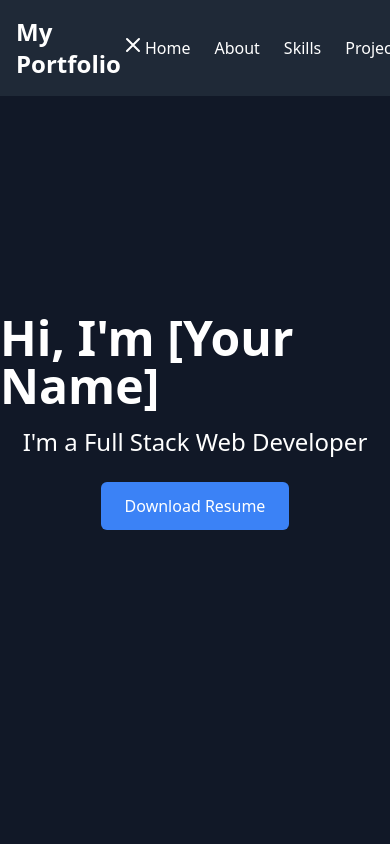
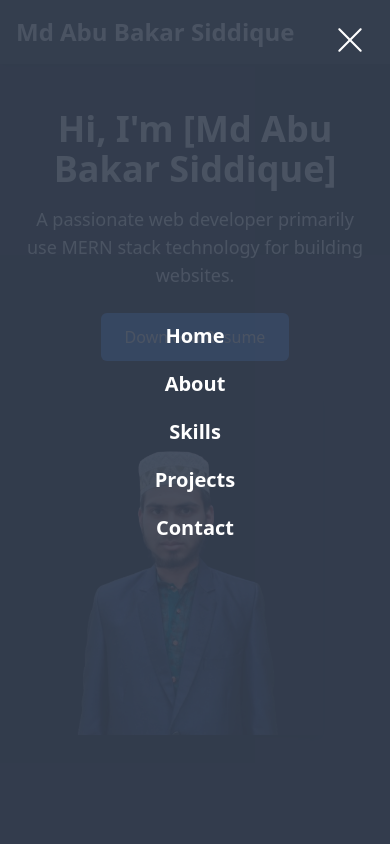
Before and after one commit to abubakar308/portfolio, a React (Vite) app: page / in a window 390 px wide. Both pictures are taken after a click on the button 362 px from the left and 29 px from the top of the page. Shown: the top 844 px of the page. Built offline with nearby package versions, Linux system fonts and the light colour scheme.

Commit message:
updated navbar and herosection

```diff
--- a/package.json
+++ b/package.json
@@ -14,6 +14,7 @@
     "match-sorter": "^8.0.0",
     "react": "^19.0.0",
     "react-dom": "^19.0.0",
+    "react-icons": "^5.5.0",
     "react-router-dom": "^7.3.0",
     "react-router-hash-link": "^2.4.3",
     "sort-by": "^1.2.0"
--- a/src/components/HeroSection.jsx
+++ b/src/components/HeroSection.jsx
@@ -1,13 +1,27 @@
-
+import profile from "../assets/profile.png"
 const HeroSection = () => {
     return (
-        <section id="home" className="h-screen bg-gray-900 text-white flex flex-col justify-center items-center">
-        <h1 className="text-5xl font-semibold">Hi, I'm [Your Name]</h1>
-        <p className="mt-4 text-2xl">I'm a Full Stack Web Developer</p>
-        <a href="path-to-resume.pdf" download>
-          <button className="bg-blue-500 text-white px-6 py-3 mt-6 rounded-md hover:bg-blue-700">Download Resume</button>
-        </a>
-      </section>
+        <section id="home" className="h-screen bg-gray-900 text-white flex flex-col lg:flex-row items-center justify-center px-6 lg:px-16">
+  {/* Left Content */}
+  <div className="text-center lg:text-left max-w-lg">
+    <h1 className="text-4xl lg:text-5xl font-semibold">Hi, I'm [Md Abu Bakar Siddique]</h1>
+    <p className="mt-4 text-lg lg:text-2xl">A passionate web developer primarily use MERN stack technology for building websites.</p>
+    <a href="path-to-resume.pdf" download>
+      <button className="bg-blue-500 text-white px-6 py-3 mt-6 rounded-md hover:bg-blue-700 transition">
+        Download Resume
+      </button>
+    </a>
+  </div>
+
+  {/* Right Image */}
+  <div className="mt-8 lg:mt-0 lg:ml-12">
+    <img
+      src={profile}
+      alt="Abubakar"
+      className="w-64 lg:w-80 shadow-lg"
+    />
+  </div>
+</section>
     );
 };
 
--- a/src/components/Navbar.jsx
+++ b/src/components/Navbar.jsx
@@ -1,48 +1,56 @@
 import React, { useState } from 'react';
+import { IoMenu } from 'react-icons/io5';
+import { MdMenu } from 'react-icons/md';
+import { RxCross1 } from 'react-icons/rx';
 import { HashLink } from 'react-router-hash-link';
 
 const Navbar = () => {
 
     const [isMenuOpen, setIsMenuOpen] = useState(false);
     return (
-        <nav className="bg-gray-800 text-white p-4 fixed w-full top-0 left-0 z-10">
+        <nav className="bg-gray-800 text-white p-4 fixed w-full top-0 left-0 z-10 shadow-md">
       <div className="max-w-7xl mx-auto flex justify-between items-center">
-          <div className="text-2xl font-bold">My Portfolio</div>
+        {/* Logo */}
+        <div className="text-2xl font-bold">Md Abu Bakar Siddique</div>
 
-          {/* Hamburger Menu Icon */}
+        {/* Hamburger Menu (Only on Mobile) */}
         <div className="lg:hidden">
-            <button onClick={() => setIsMenuOpen(!isMenuOpen)} className="text-white">
+          <button
+            onClick={() => setIsMenuOpen(!isMenuOpen)}
+            className="text-white">
             {isMenuOpen ? (
-                <svg xmlns="http://www.w3.org/2000/svg" fill="none" viewBox="0 0 24 24" stroke="currentColor" className="w-6 h-6">
-                  <path stroke-linecap="round" stroke-linejoin="round" stroke-width="2" d="M6 18L18 6M6 6l12 12" />
-                </svg>
+            ""
             ) : (
-                <svg xmlns="http://www.w3.org/2000/svg" fill="none" viewBox="0 0 24 24" stroke="currentColor" className="w-6 h-6">
-                  <path stroke-linecap="round" stroke-linejoin="round" stroke-width="2" d="M4 6h16M4 12h16M4 18h16" />
-                </svg>
+              <IoMenu size={32} />
             )}
           </button>
         </div>
 
-          {/* Navigation Links */}
-          <ul className={`flex space-x-6 lg:flex ${isMenuOpen ? 'block' : 'hidden'} lg:block`}>
-            <li>
-              <HashLink to="#home" className="hover:text-blue-500">Home</HashLink>
-            </li>
-            <li>
-              <HashLink to="#about" className="hover:text-blue-500">About</HashLink>
-            </li>
-            <li>
-              <HashLink to="#skills" className="hover:text-blue-500">Skills</HashLink>
-            </li>
-            <li>
-              <HashLink to="#projects" className="hover:text-blue-500">Projects</HashLink>
-            </li>
-            <li>
-              <HashLink to="#contact" className="hover:text-blue-500">Contact</HashLink>
-            </li>
+        {/* Desktop Navigation */}
+        <ul className="hidden lg:flex space-x-6">
+          <li><HashLink to="#home" className="hover:text-blue-500">Home</HashLink></li>
+          <li><HashLink to="#about" className="hover:text-blue-500">About</HashLink></li>
+          <li><HashLink to="#skills" className="hover:text-blue-500">Skills</HashLink></li>
+          <li><HashLink to="#projects" className="hover:text-blue-500">Projects</HashLink></li>
+          <li><HashLink to="#contact" className="hover:text-blue-500">Contact</HashLink></li>
         </ul>
       </div>
+
+      {/* Mobile Navigation (Full-Screen Overlay) */}
+      {isMenuOpen && (
+        <div className="fixed inset-0 bg-gray-700 bg-opacity-90 flex flex-col justify-center items-center text-center space-y-5 text-xl font-semibold transition-all duration-300">
+          <button
+            onClick={() => setIsMenuOpen(false)}
+            className="absolute top-6 right-6 text-white">
+             <RxCross1 size={32} />
+          </button>
+          <HashLink to="#home" onClick={() => setIsMenuOpen(false)} className="hover:text-blue-500">Home</HashLink>
+          <HashLink to="#about" onClick={() => setIsMenuOpen(false)} className="hover:text-blue-500">About</HashLink>
+          <HashLink to="#skills" onClick={() => setIsMenuOpen(false)} className="hover:text-blue-500">Skills</HashLink>
+          <HashLink to="#projects" onClick={() => setIsMenuOpen(false)} className="hover:text-blue-500">Projects</HashLink>
+          <HashLink to="#contact" onClick={() => setIsMenuOpen(false)} className="hover:text-blue-500">Contact</HashLink>
+        </div>
+      )}
     </nav>
     );
 };
```
Also changed, not shown: src/assets/profile.png (added), 1 other file (tests, documents, lock files or other folders). Lines whose indentation alone changed are shown as unchanged.
